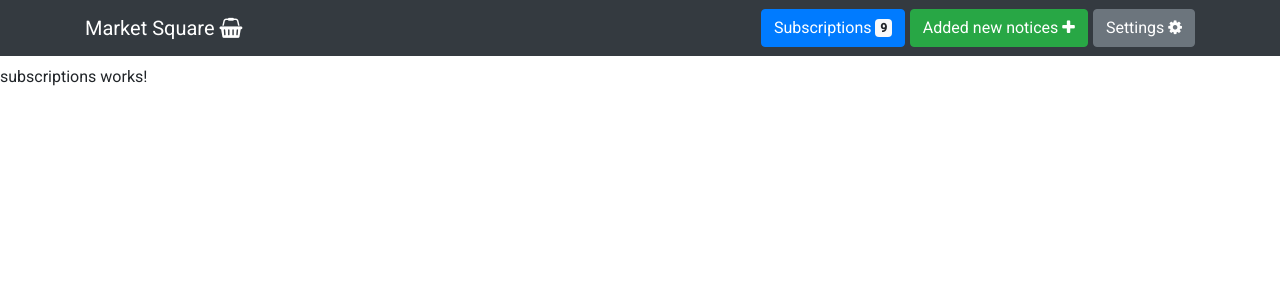
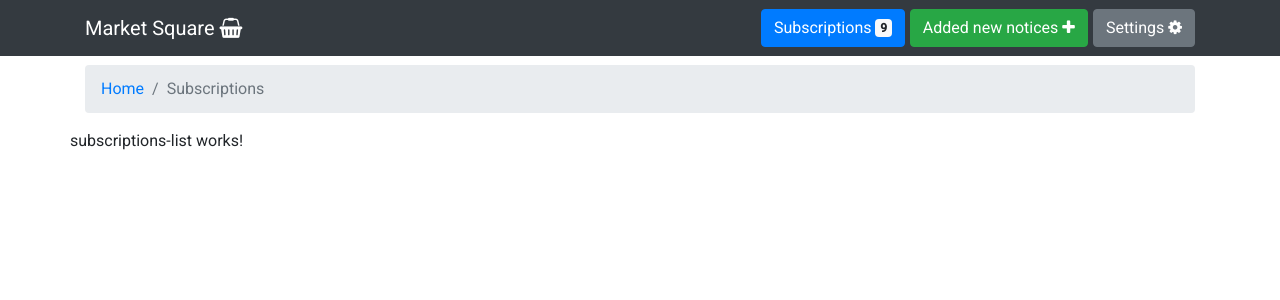
Before and after one commit to anowakowski/MarketSquare_SPA, an Angular app: page /subscriptions in a window 1280 px wide. Shown: the top 300 px of the page. Built offline with nearby package versions, Linux system fonts and the light colour scheme.

Commit message:
added breadcamp

```diff
--- a/src/app/modules/subscriptions/subscriptions.component.html
+++ b/src/app/modules/subscriptions/subscriptions.component.html
@@ -1,3 +1,12 @@
-<p>
-  subscriptions works!
-</p>
+<div class="container">
+  <nav aria-label="breadcrumb">
+    <ol class="breadcrumb">
+      <li class="breadcrumb-item"><a href="#">Home</a></li>
+      <li class="breadcrumb-item active" aria-current="page">Subscriptions</li>
+    </ol>
+  </nav>
+  <div class="row">
+
+    <app-subscriptions-list></app-subscriptions-list>
+  </div>
+</div>
--- a/src/app/modules/subscriptions/subscriptions.module.ts
+++ b/src/app/modules/subscriptions/subscriptions.module.ts
@@ -2,12 +2,13 @@ import { NgModule } from '@angular/core';
 import { CommonModule } from '@angular/common';
 import { SubscriptionsComponent } from './subscriptions.component';
 import { SubscriptionsRoutingModule } from './subscriptions-routing.module';
+import { SubscriptionsListComponent } from './components/subscriptions-list/subscriptions-list.component';
 
 @NgModule({
   imports: [
     CommonModule,
     SubscriptionsRoutingModule
   ],
-  declarations: [SubscriptionsComponent]
+  declarations: [SubscriptionsComponent, SubscriptionsListComponent]
 })
 export class SubscriptionsModule { }
```
